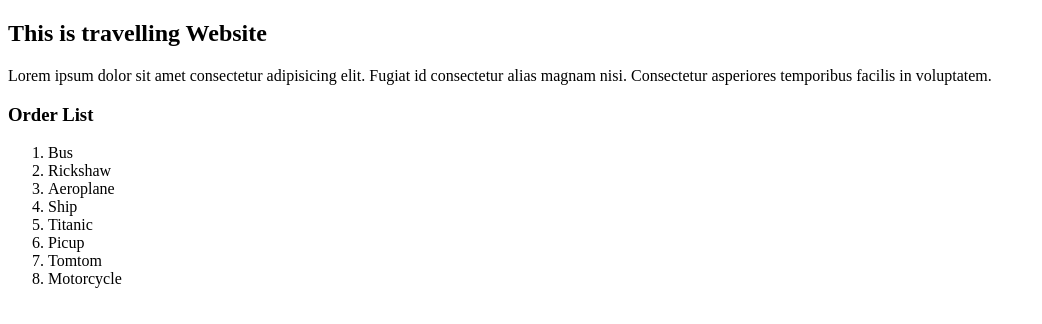
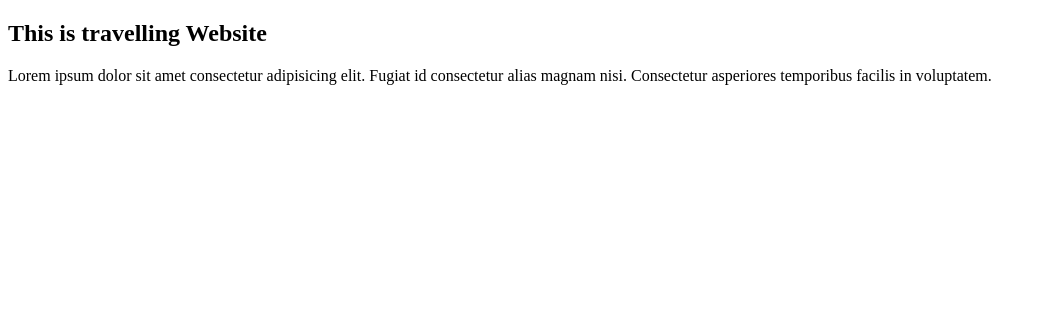
Before and after one commit to coder-shakil99/travelling-website, a plain HTML site: page index.html in a window 1280 px wide. Shown: the whole page, without its empty margins (0-1042 px from the left). Drawn offline with Linux system fonts and the light colour scheme.

Commit message:
change some list

```diff
--- a/index.html
+++ b/index.html
@@ -11,16 +11,6 @@
           <h2>This is travelling Website</h2>
           <p>Lorem ipsum dolor sit amet consectetur adipisicing elit. Fugiat id consectetur alias magnam nisi. Consectetur asperiores temporibus facilis in voluptatem.</p>
 
-          <h3>Order List</h3>
-          <ol>
-                <li>Bus</li>
-                <li>Rickshaw</li>
-                <li>Aeroplane</li>
-                <li>Ship</li>
-                <li>Titanic</li>
-                <li>Picup</li>
-                <li>Tomtom</li>
-                <li>Motorcycle</li>
-          </ol>
+
 </body>
 </html>
```
